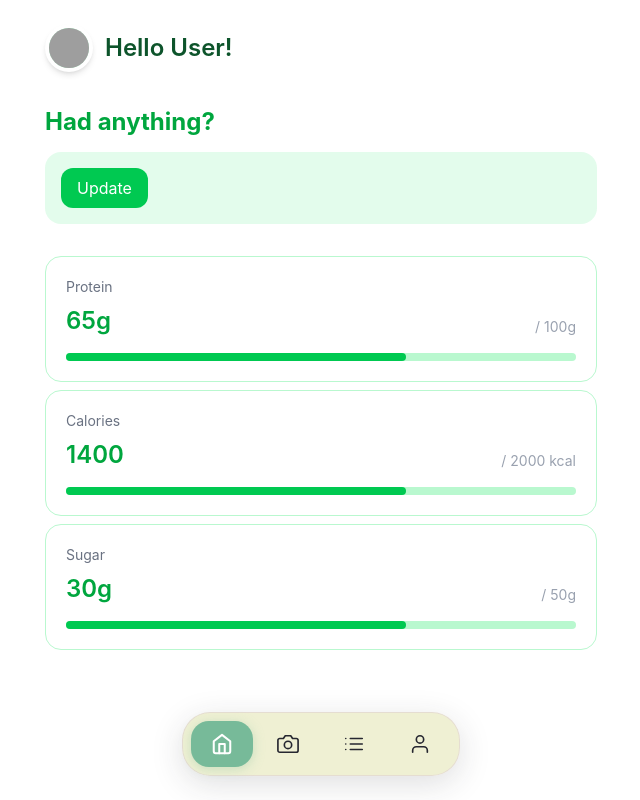
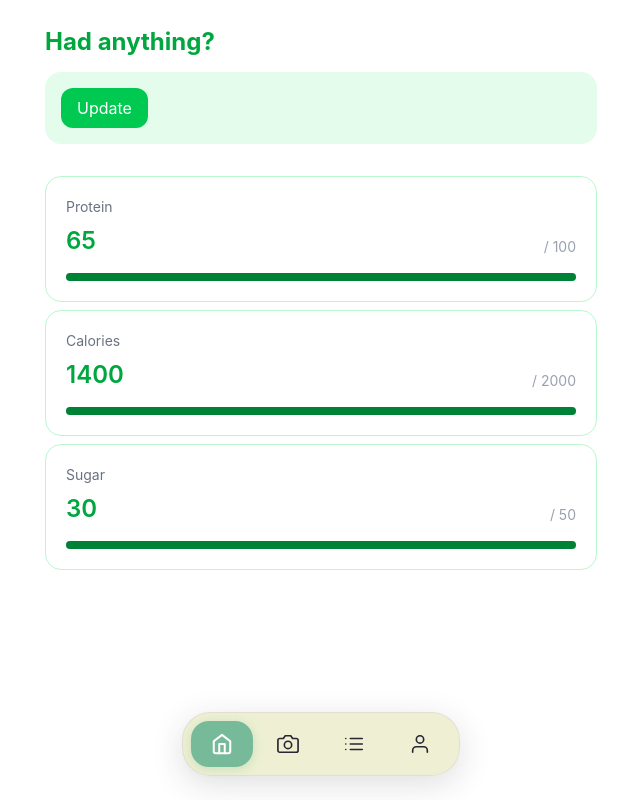
Before and after one commit to mohammedash-iq/bite-balance, a React (Vite) app in the folder version-1/frontend/: page /dashboard in a window 1280 px wide. Shown: the whole page, without its empty margins (319-959 px from the left). Built offline with nearby package versions, Linux system fonts and the light colour scheme; grey boxes are pictures that could not be loaded.

Commit message:
added progress bar to the dashbaord with logic

```diff
--- a/version-1/frontend/src/components/dashboard/LandingDashboard.tsx
+++ b/version-1/frontend/src/components/dashboard/LandingDashboard.tsx
@@ -2,24 +2,14 @@ import StatsBar from "./landing-section/StatsBar";
 
 function LandingDashboard() {
   const stats = [
-    { name: "Protein", value: "65g", limit: "100g" },
-    { name: "Calories", value: "1400", limit: "2000 kcal" },
-    { name: "Sugar", value: "30g", limit: "50g" },
+    { name: "Protein", value: 65, limit: 100 },
+    { name: "Calories", value: 1400, limit: 2000 },
+    { name: "Sugar", value: 30, limit: 50 },
   ];
 
   return (
     <div className="min-h-screen max-w-[600px] bg-white p-6 mx-auto">
-      <div className="flex items-center justify-between mb-8">
-        <div className="flex gap-3">
-          <img
-            src="https://api.dicebear.com/7.x/avataaars/svg?seed=Alex"
-            alt="Profile"
-            className="w-12 h-12 rounded-full bg-green-200 border-4 border-white shadow-md object-cover"
-          />
-          <h1 className="text-2xl mt-2 font-semibold text-green-900">Hello User!</h1>
 
-        </div>
-      </div>
       <div className="text-green-600 font-bold text-[1.5rem] mb-3">Had anything?</div>
       <div className="flex items-center justify-between bg-green-200/40 p-4 rounded-2xl mb-8">
 
--- a/version-1/frontend/src/components/dashboard/landing-section/StatsBar.tsx
+++ b/version-1/frontend/src/components/dashboard/landing-section/StatsBar.tsx
@@ -1,4 +1,5 @@
-function StatsBar({stat}) {
+function StatsBar({ stat }) {
+  const progress = (stat.value / stat.limit) * 100;
   return (
     <div
       key={stat.name}
@@ -16,7 +17,7 @@ function StatsBar({stat}) {
 
       {/* Progress Bar */}
       <div className="mt-4 w-full bg-green-200 rounded-full h-2">
-              <div className="bg-green-500 h-2 rounded-full w-2/3"></div>
+        <div className={`bg-green-700 h-2 rounded-full w-[${progress}%]`}></div>
       </div>
     </div>
   )
```
Lines whose indentation alone changed are shown as unchanged.
